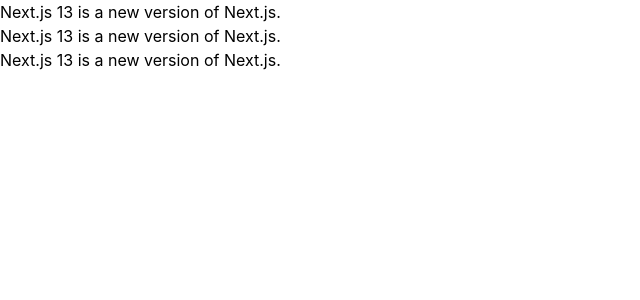
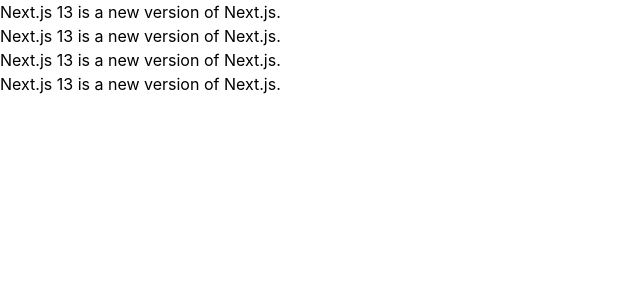
Before and after one commit to Bhup-GitHUB/first-next-js-project-learning, a Next.js app: page / in a window 1280 px wide. Shown: the top 300 px of the page, without its empty margins (0-640 px from the left). Built offline with nearby package versions, Linux system fonts and the light colour scheme.

Commit message:
routes learning

```diff
--- a/app/page.tsx
+++ b/app/page.tsx
@@ -4,6 +4,7 @@
       <h1 className="h1-bold"> Next.js 13 is a new version of Next.js.</h1>
       <h2 className="h2-bold">Next.js 13 is a new version of Next.js.</h2>
       <h3 className="h3-bold">Next.js 13 is a new version of Next.js.</h3>
+      <h4 className="h3-semibold">Next.js 13 is a new version of Next.js.</h4>
     </div>
   );
 }
```
